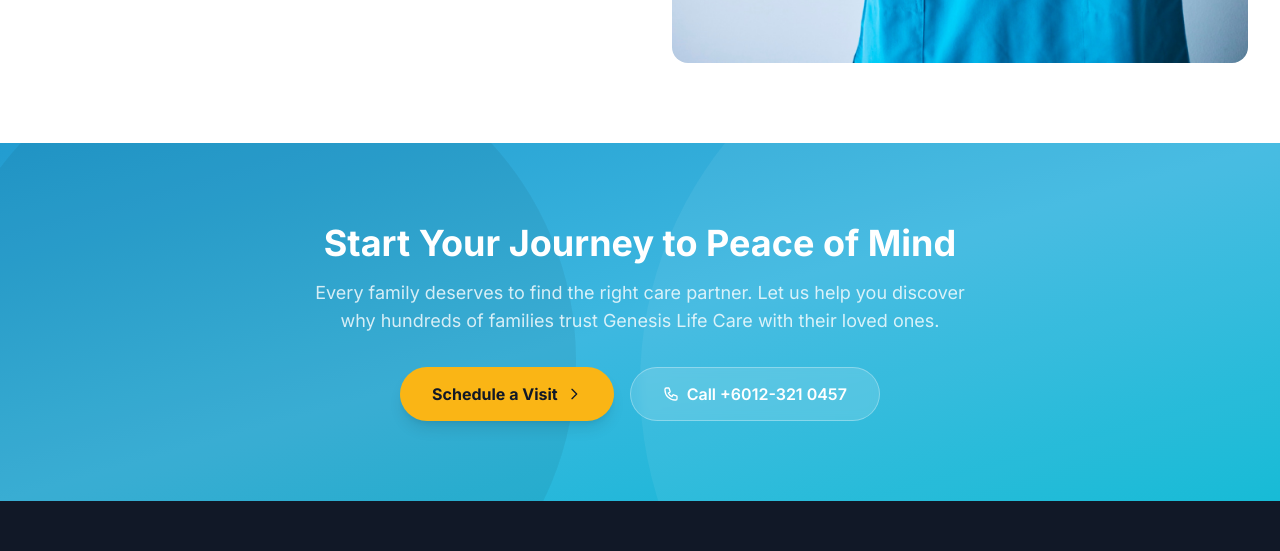
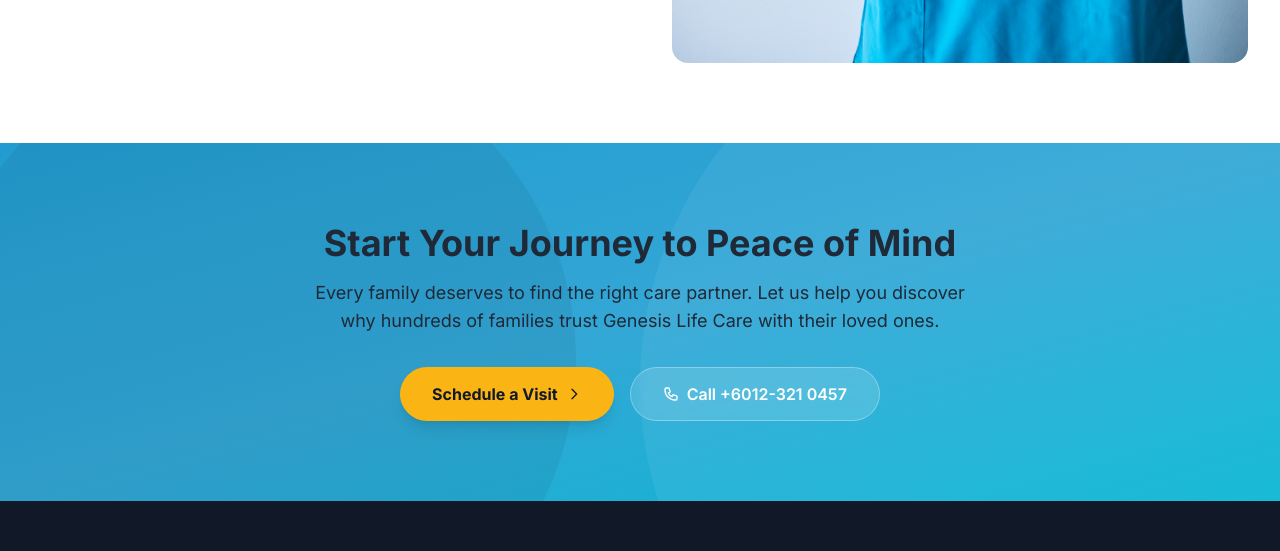
Before and after one commit to lyndontf/lcs-cms-website, a Next.js app: page /about-us in a window 1280 px wide. Shown: the part 7426-7977 px from the top of the page. Built offline with nearby package versions, Linux system fonts and the light colour scheme; no server answers; the database is empty.

Commit message:
Fix FinalCtaSection to use Tailwind theme classes matching homepage CTA

```diff
--- a/src/components/sections/FinalCtaSection.tsx
+++ b/src/components/sections/FinalCtaSection.tsx
@@ -17,19 +17,19 @@
   phone = '+6012-321 0457',
 }: FinalCtaSectionProps) {
   return (
-    <section className="relative bg-gradient-to-br from-[#229CD0] via-[#3db8e0] to-[#09B7D3] overflow-hidden">
+    <section className="hp-cta relative bg-gradient-to-br from-primary via-primary-400 to-secondary overflow-hidden">
       <div className="absolute -top-[40%] -right-[10%] w-[60%] pb-[60%] rounded-full bg-white/[.06] pointer-events-none" />
       <div className="absolute -bottom-[50%] -left-[5%] w-[50%] pb-[50%] rounded-full bg-black/[.06] pointer-events-none" />
 
       <div className="relative z-10 max-w-5xl mx-auto px-4 sm:px-6 lg:px-8 py-16 sm:py-20 text-center">
-        <h2 className="text-3xl sm:text-4xl font-bold text-white mb-4">{heading}</h2>
-        <p className="text-lg text-white/80 mb-8 max-w-2xl mx-auto">
+        <h2 className="text-3xl sm:text-4xl font-bold mb-4">{heading}</h2>
+        <p className="hp-sub text-lg mb-8 max-w-2xl mx-auto">
           {description}
         </p>
         <div className="flex flex-col sm:flex-row gap-4 justify-center">
           <Link
             href={primaryHref}
-            className="inline-flex items-center justify-center gap-2 bg-[#FAB515] text-gray-900 px-8 py-3.5 rounded-full text-base font-bold shadow-lg hover:shadow-xl hover:brightness-110 transition-all"
+            className="hp-gold-btn inline-flex items-center justify-center gap-2 bg-gold text-gray-900 px-8 py-3.5 rounded-full text-base font-bold shadow-lg hover:shadow-xl hover:brightness-110 transition-all"
           >
             {primaryLabel}
             <svg className="w-4 h-4" fill="none" stroke="currentColor" viewBox="0 0 24 24"><path strokeLinecap="round" strokeLinejoin="round" strokeWidth={2} d="M9 5l7 7-7 7" /></svg>
```
